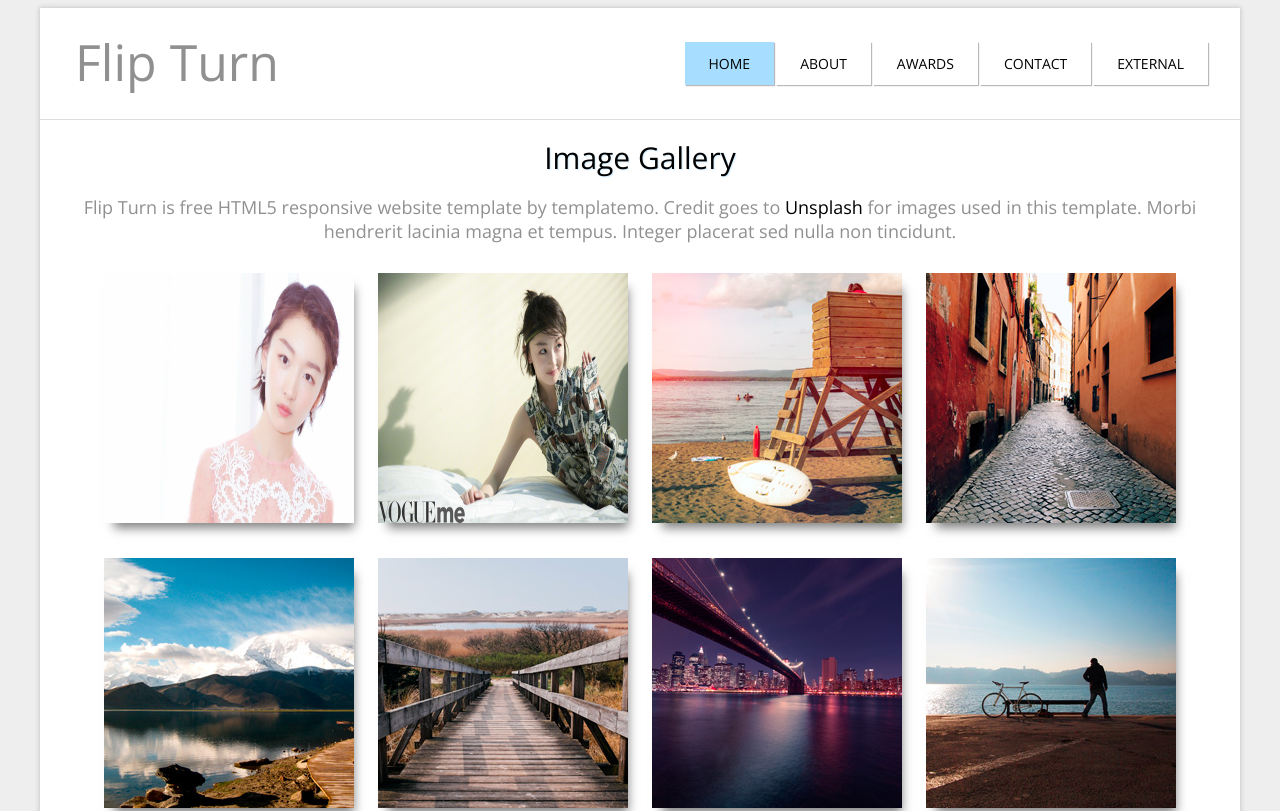
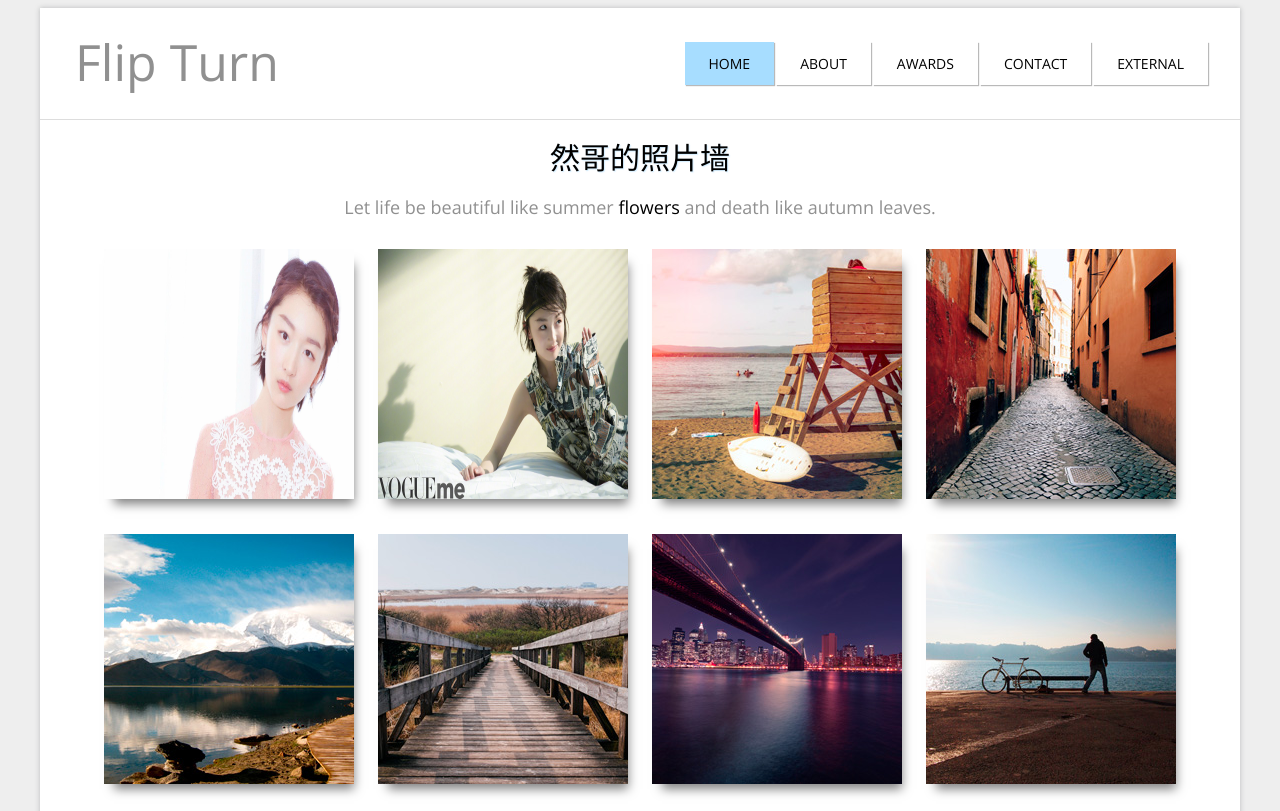
Before and after one commit to wangyiran-z/photo-album, a plain HTML site: page index.html in a window 1280 px wide. Shown: the top 811 px of the page. Drawn offline with nearby package versions, Linux system fonts and the light colour scheme.

Commit message:
Update index.html

```diff
--- a/index.html
+++ b/index.html
@@ -29,8 +29,8 @@ http://www.templatemo.com/tm-413-flip-turn
 		</nav>
 		<div class="content-container">
 			<header>
-			<h1 class="center-text">Image Gallery</h1>
-			<h2 class="center-text">Flip Turn is free HTML5 responsive website template by templatemo. Credit goes to <a rel="nofollow" href="http://www.unsplash.com">Unsplash</a> for images used in this template. Morbi hendrerit lacinia magna et tempus. Integer placerat sed nulla non tincidunt.</h2>
+			<h1 class="center-text">然哥的照片墙</h1>
+			<h2 class="center-text">Let life be beautiful like summer <a rel="nofollow" href="https://baike.baidu.com/item/周冬雨/5051740?fr=aladdin">flowers</a> and death like autumn leaves.</h2>
 		</header>
 		<div id="portfolio-content" class="center-text">
 			<div class="portfolio-page" id="page-1">
```
